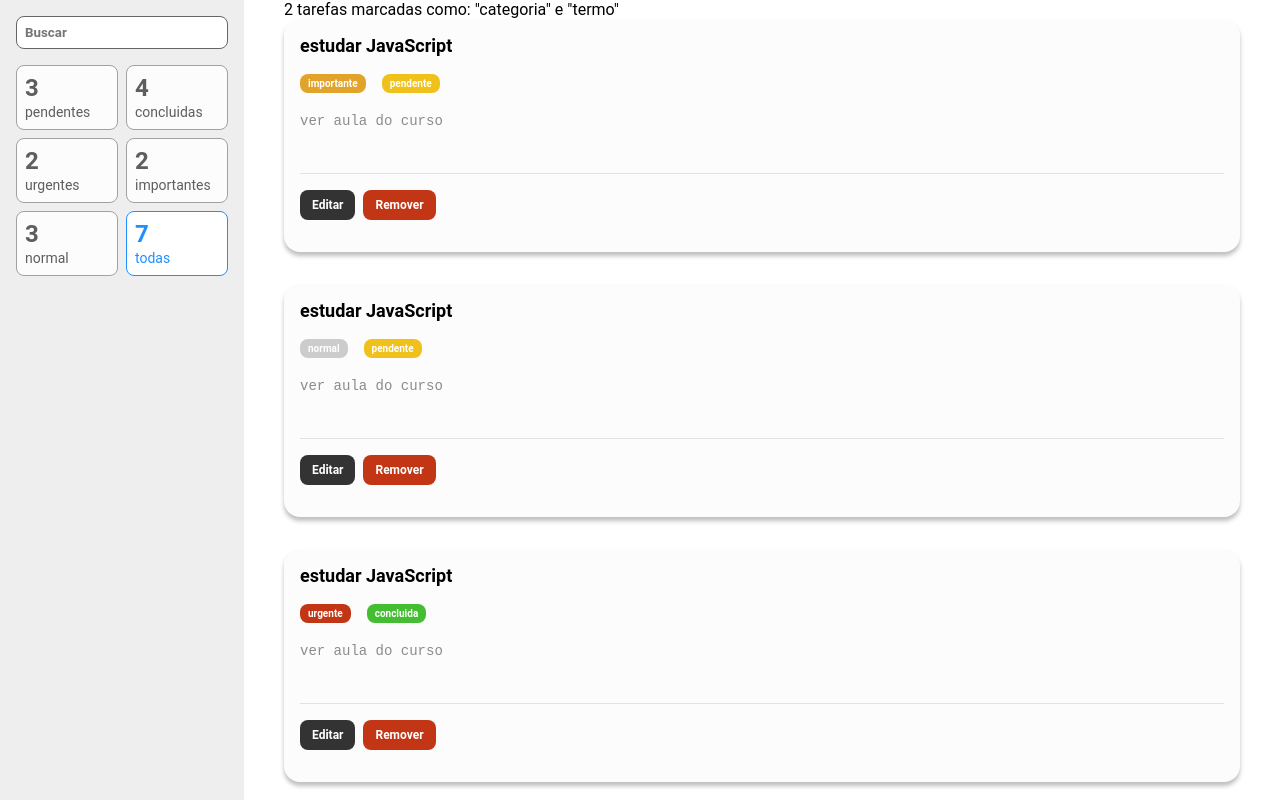
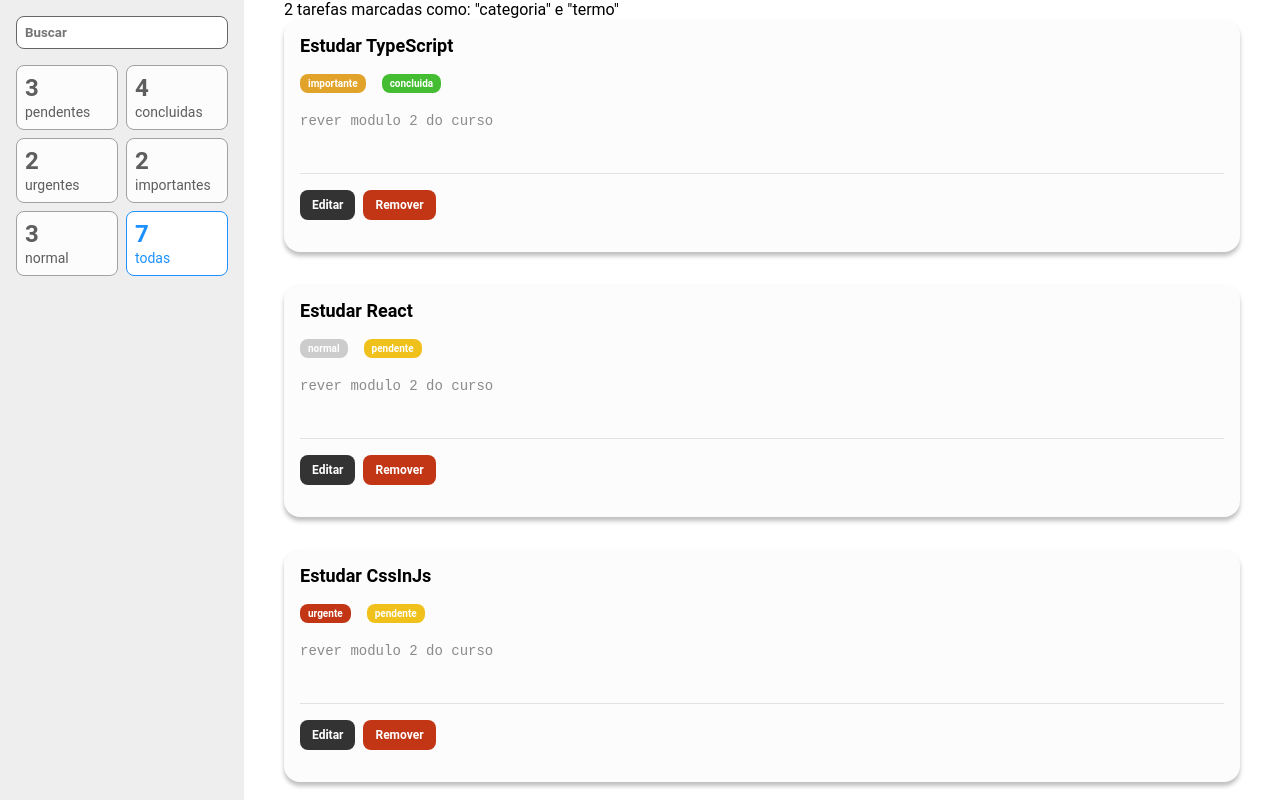
Before and after one commit to TallysonFreitas/Projeto-EBAC, a React (Create React App) app: page / in a window 1280 px wide. Built offline with nearby package versions, Linux system fonts and the light colour scheme; the HTML template or start-up script is replaced by a standard one.

Commit message:
commit aula 8

```diff
--- a/src/App.tsx
+++ b/src/App.tsx
@@ -1,16 +1,18 @@
 import BarraLateral from './containers/Barralateral'
 import ListaDeTarefas from './containers/ListaDeTarefas'
+import store from './store'
 import EstiloGlobal, { Container } from './styles'
+import { Provider } from 'react-redux'
 
 function App() {
   return (
-    <>
+    <Provider store={store}>
       <EstiloGlobal />
       <Container>
         <BarraLateral />
         <ListaDeTarefas />
       </Container>
-    </>
+    </Provider>
   )
 }
 
--- a/src/containers/ListaDeTarefas/index.tsx
+++ b/src/containers/ListaDeTarefas/index.tsx
@@ -1,28 +1,10 @@
 import Tarefa from '../../components/Tarefa'
 import { Container } from './style'
-import * as enums from '../../utils/enums/Tarefa'
+import { useSelector } from 'react-redux'
+import { RootReducer } from '../../store'
 
 const ListaDeTarefas = () => {
-  const tarefas = [
-    {
-      titulo: 'estudar JavaScript',
-      descricao: 'ver aula do curso',
-      prioridade: enums.prioridade.IMPORTANTE,
-      status: enums.status.PENDENTE
-    },
-    {
-      titulo: 'estudar JavaScript',
-      descricao: 'ver aula do curso',
-      prioridade: enums.prioridade.NORMAL,
-      status: enums.status.PENDENTE
-    },
-    {
-      titulo: 'estudar JavaScript',
-      descricao: 'ver aula do curso',
-      prioridade: enums.prioridade.URGENTE,
-      status: enums.status.CONCLUIDA
-    }
-  ]
+  const { tarefas } = useSelector((state: RootReducer) => state)
 
   return (
     <Container>
--- /dev/null
+++ b/src/models/Tarefa.ts
@@ -0,0 +1,24 @@
+import * as enums from '../utils/enums/Tarefa'
+class TarefaClass {
+  titulo: string
+  descricao: string
+  status: enums.status
+  prioridade: enums.prioridade
+  id: number
+
+  constructor(
+    titulo: string,
+    descricao: string,
+    status: enums.status,
+    prioridade: enums.prioridade,
+    id: number
+  ) {
+    this.titulo = titulo
+    this.descricao = descricao
+    this.status = status
+    this.prioridade = prioridade
+    this.id = id
+  }
+}
+
+export default TarefaClass
--- /dev/null
+++ b/src/store/index.ts
@@ -0,0 +1,11 @@
+import { configureStore } from '@reduxjs/toolkit'
+import tarefasSlice from './reducers/tarefas'
+
+const store = configureStore({
+  reducer: {
+    tarefas: tarefasSlice
+  }
+})
+
+export type RootReducer = ReturnType<typeof store.getState>
+export default store
--- /dev/null
+++ b/src/store/reducers/tarefas.ts
@@ -0,0 +1,40 @@
+import { createSlice, PayloadAction } from '@reduxjs/toolkit'
+import * as enums from '../../utils/enums/Tarefa'
+import TarefaClass from '../../models/Tarefa'
+
+const initialState = [
+  new TarefaClass(
+    'Estudar TypeScript',
+    'rever modulo 2 do curso',
+    enums.status.CONCLUIDA,
+    enums.prioridade.IMPORTANTE,
+    1
+  ),
+  new TarefaClass(
+    'Estudar React',
+    'rever modulo 2 do curso',
+    enums.status.PENDENTE,
+    enums.prioridade.NORMAL,
+    2
+  ),
+  new TarefaClass(
+    'Estudar CssInJs',
+    'rever modulo 2 do curso',
+    enums.status.PENDENTE,
+    enums.prioridade.URGENTE,
+    3
+  )
+]
+
+const tarefasSlice = createSlice({
+  name: 'tarefas',
+  initialState,
+  reducers: {
+    remover: (state, action: PayloadAction<number>) => {
+      state = state.filter((each) => each.id !== action.payload)
+    }
+  }
+})
+
+export const { remover } = tarefasSlice.actions
+export default tarefasSlice.reducer
```
